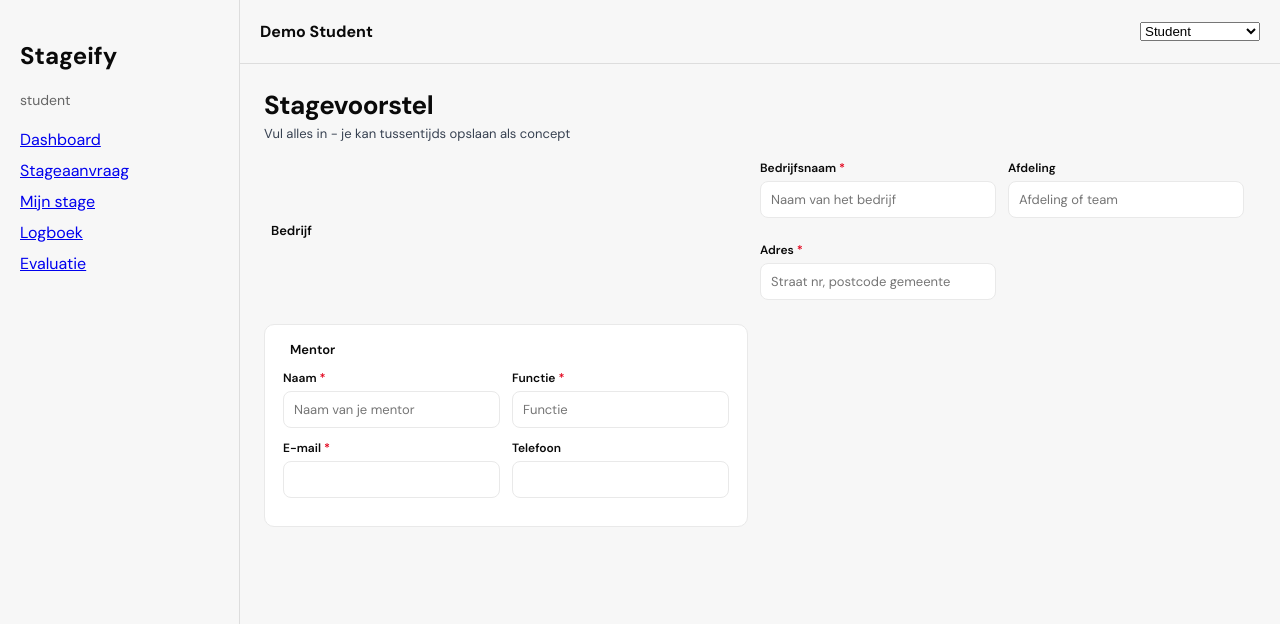
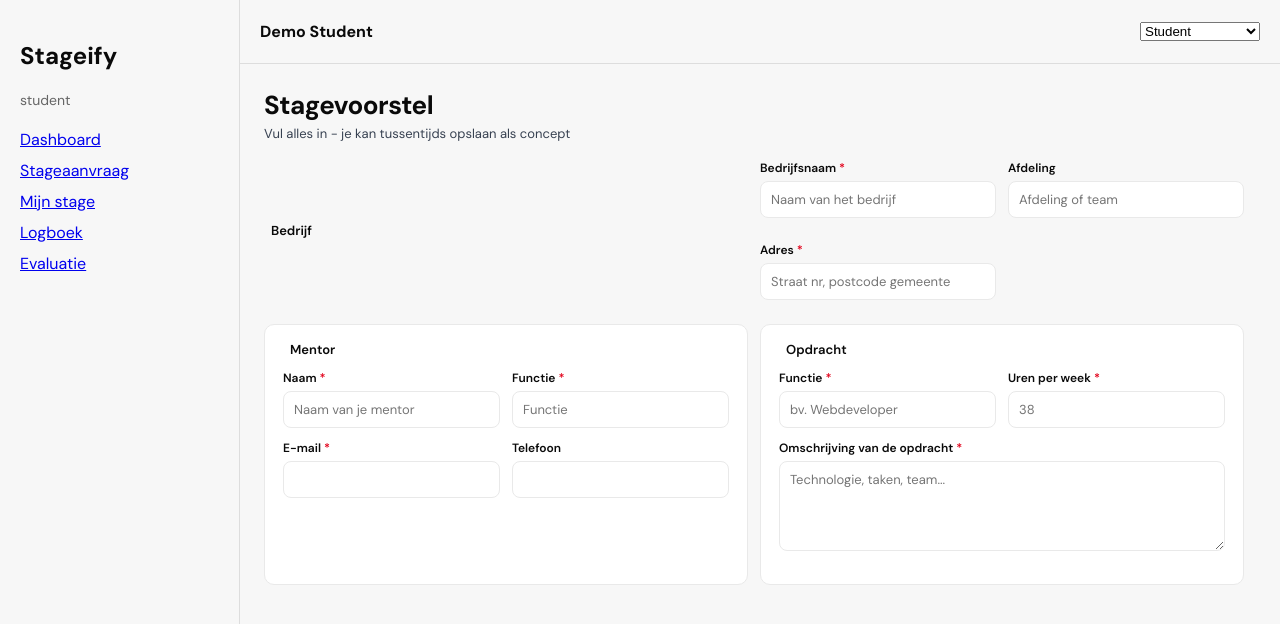
Before and after one commit to amingharbaoui/programming_project_group_1, a React (Vite) app in the folder frontend/: page /student/application in a window 1280 px wide. Shown: the top 624 px of the page. Built offline with nearby package versions, Linux system fonts and the light colour scheme.

Commit message:
Opdrachtformulier toegevoegd

```diff
--- a/frontend/src/features/student/pages/StageApplicationPage.jsx
+++ b/frontend/src/features/student/pages/StageApplicationPage.jsx
@@ -53,8 +53,30 @@ export default function StageApplicationPage() {
             </div>
           </div>
 
+           <div className="card">
+            <div className="card-title">
+              <i className="ti ti-clipboard-text" />
+              Opdracht
+            </div>
+            <div className="form-row">
+              <div className="form-group">
+                <label className="form-label">Functie<span className="req">*</span></label>
+                <input className="form-input" type="text" placeholder="bv. Webdeveloper" required />
+              </div>
+              <div className="form-group">
+                <label className="form-label">Uren per week<span className="req">*</span></label>
+                <input className="form-input" type="number" placeholder="38" required />
+              </div>
+            </div>
+            <div className="form-group">
+              <label className="form-label">Omschrijving van de opdracht<span className="req">*</span></label>
+              <textarea className="form-textarea" placeholder="Technologie, taken, team..." required />
+            </div>
+          </div>
+
       </div>
     </div>
+
     </>
   )
 
```
